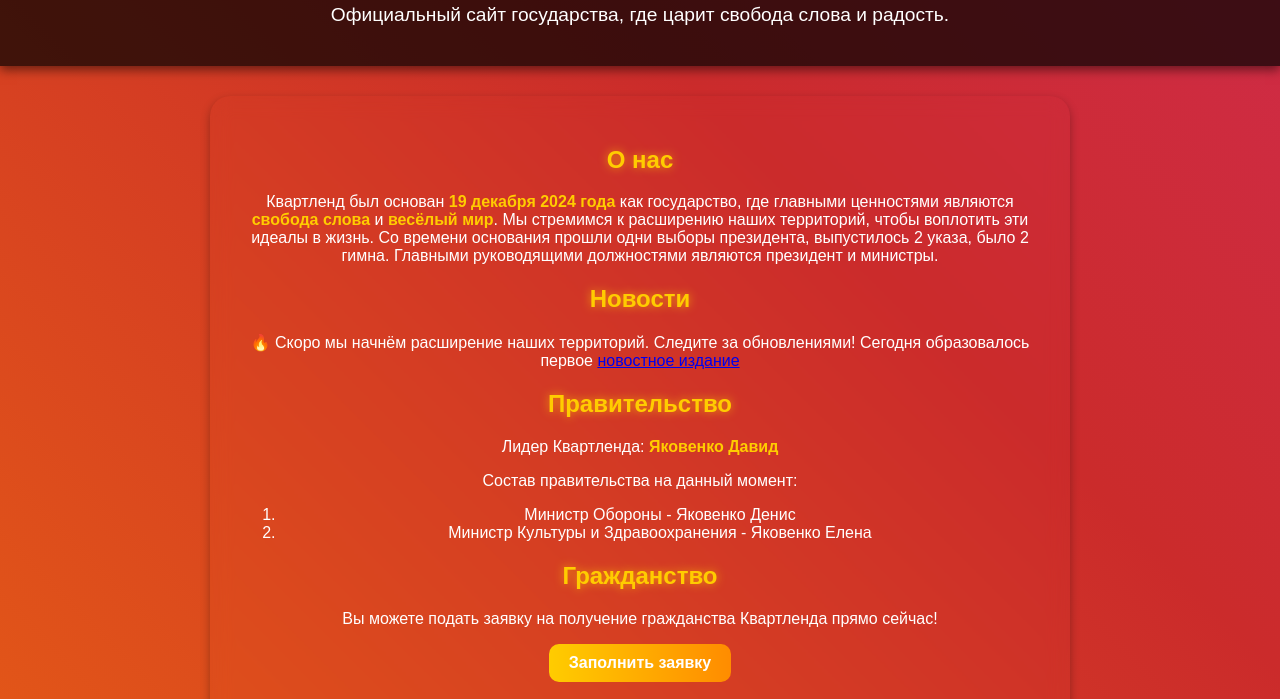
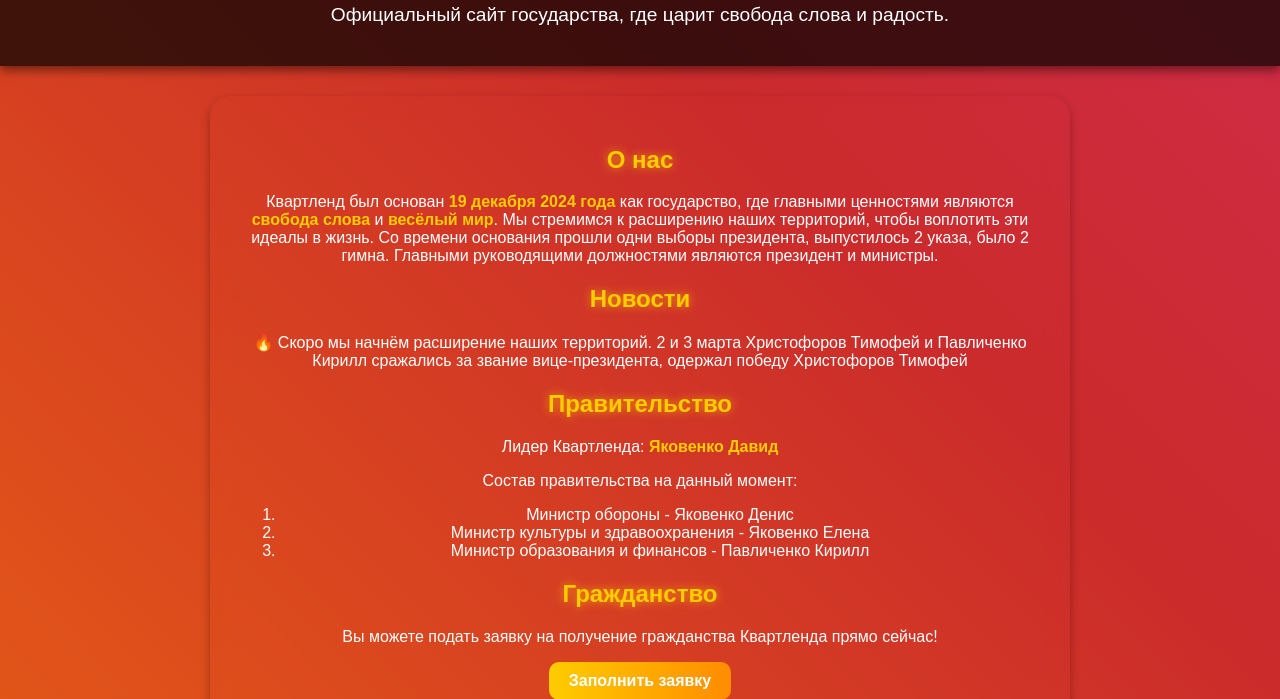
Before and after one commit to Quartland/Official-website-of-Quartland, a plain HTML site: page index.html in a window 1280 px wide. Shown: the part 111-810 px from the top of the page. Drawn offline with Linux system fonts and the light colour scheme.

Commit message:
Add files via upload

```diff
--- a/index.html
+++ b/index.html
@@ -23,7 +23,7 @@
 
     <section id="news">
         <h2>Новости</h2>
-        <p>🔥 Скоро мы начнём расширение наших территорий. Следите за обновлениями! Сегодня образовалось первое <a href="https://t.me/newsQuartland" target="_blank" rel="noopener noreferrer">новостное издание</a></p>
+        <p>🔥 Скоро мы начнём расширение наших территорий. 2 и 3 марта Христофоров Тимофей и Павличенко Кирилл сражались за звание вице-президента, одержал победу Христофоров Тимофей</p>
     </section>
 
     <section id="government">
@@ -31,8 +31,9 @@
         <p>Лидер Квартленда: <span class="highlight">Яковенко Давид</span></p>
         <p>Состав правительства на данный момент:
             <ol>
-                <li>Министр Обороны - Яковенко Денис</li>
-                <li>Министр Культуры и Здравоохранения - Яковенко Елена</li>
+                <li>Министр обороны - Яковенко Денис</li>
+                <li>Министр культуры и здравоохранения - Яковенко Елена</li>
+                <li>Министр образования и финансов - Павличенко Кирилл </li>
             </ol>
         </p>
     </section>
```
